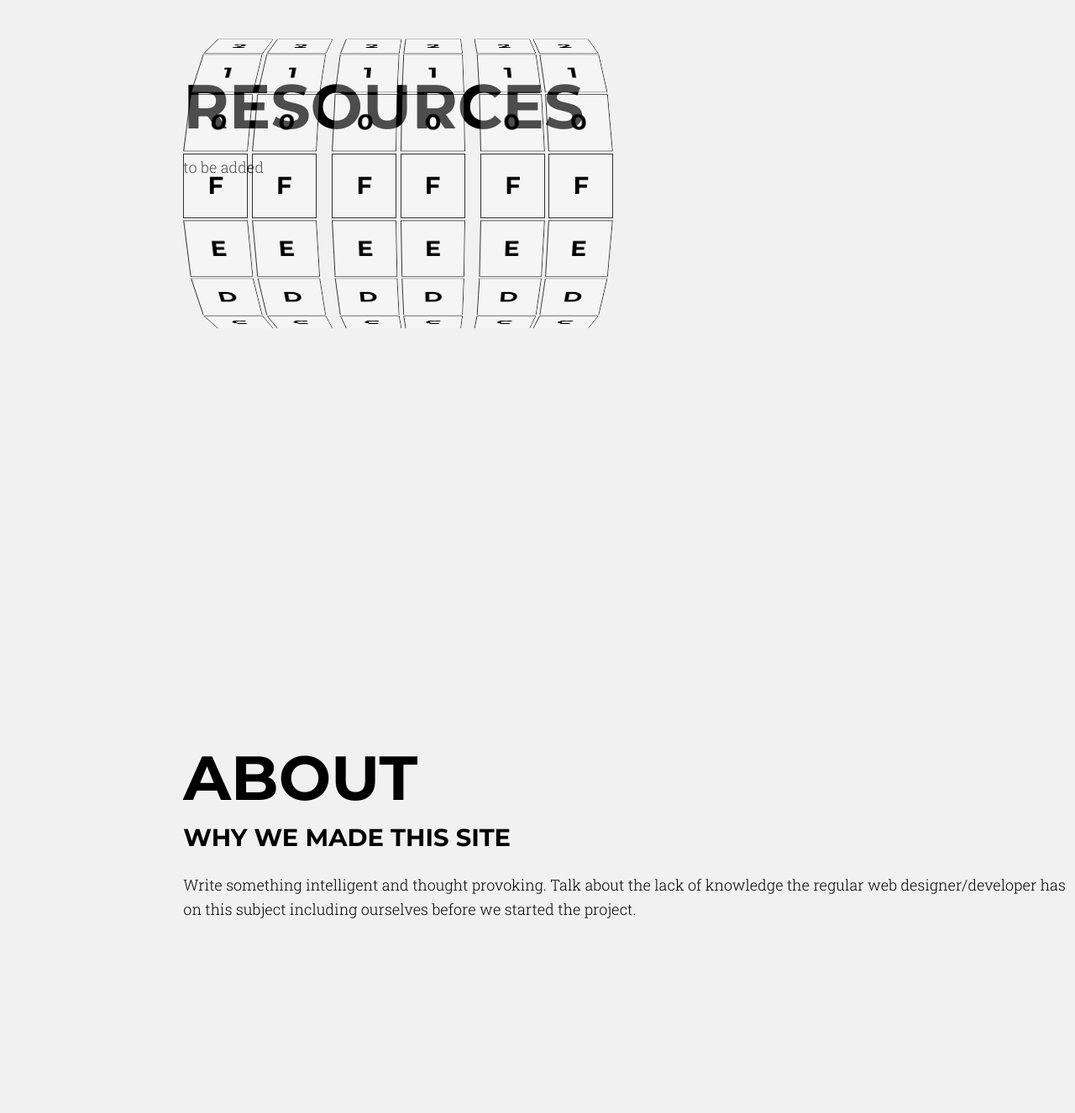
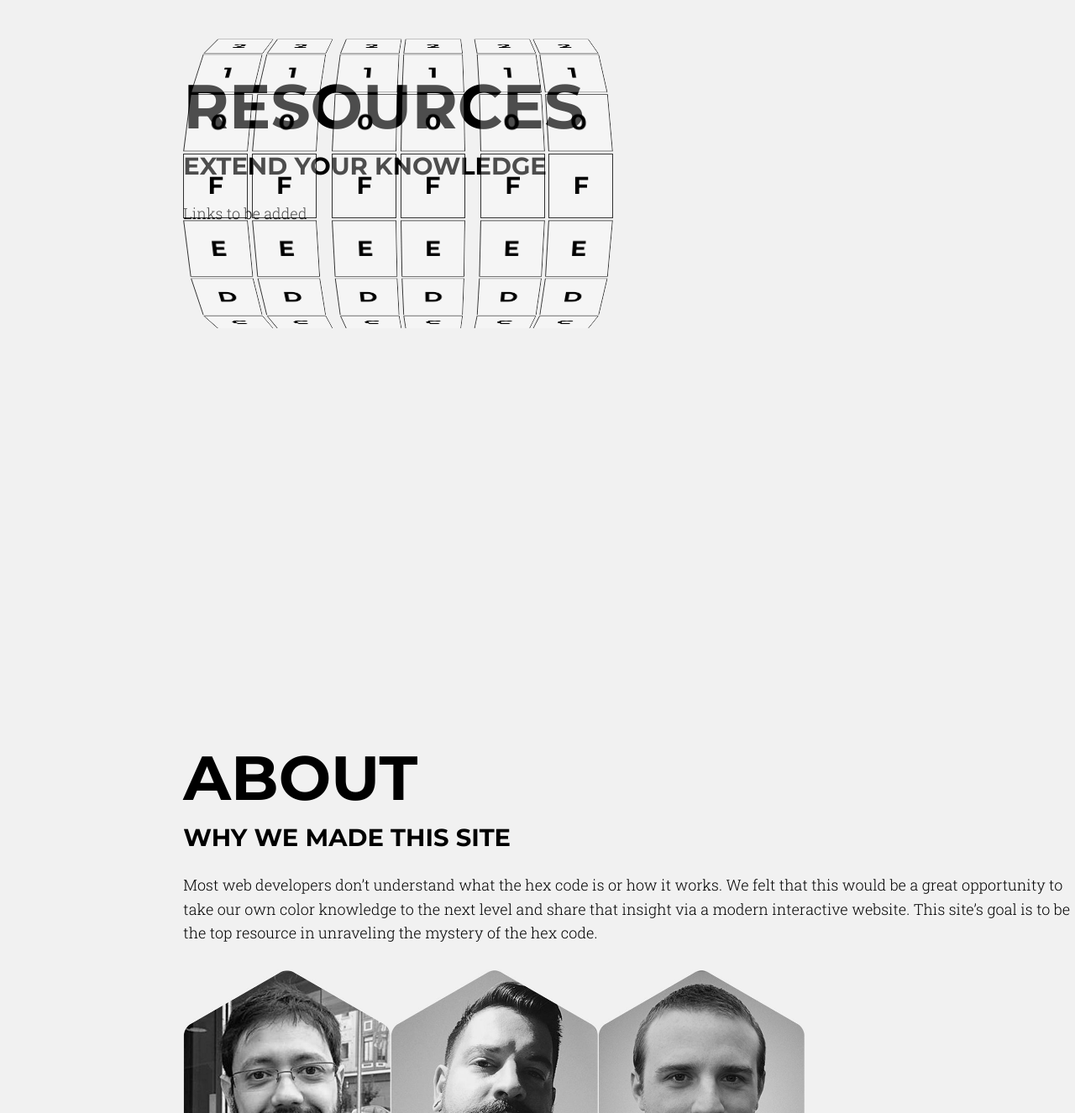
Before and after one commit to GilmarLira/thehexcode, a plain HTML site: page index.html in a window 1280 px wide. Shown: the part 3153-4479 px from the top of the page at 84% size. Drawn offline with nearby package versions, Linux system fonts and the light colour scheme.

Commit message:
Animated .gif portraits

```diff
--- a/css/style.css
+++ b/css/style.css
@@ -253,14 +253,30 @@ body {
 .footer {
   display: none; }
 
+#img_wrap #static, #img_wrap:hover #animated {
+  display: inline; }
+
+#img_wrap #animated, #img_wrap:hover #static {
+  display: none; }
+
+#img_wrap img {
+  float: left;
+  display: block;
+  margin-right: 2.35765%;
+  width: 23.23176%;
+  margin: 0; }
+  #img_wrap img:last-child {
+    margin-right: 0; }
+
 #section-colorcode {
   -webkit-transition: all 1s ease-in-out;
   -moz-transition: all 1s ease-in-out;
-  transition: all 1s ease-in-out; }
-  #section-colorcode .color-overlay {
-    position: absolute;
-    width: 100%;
-    height: 100%; }
+  transition: all 1s ease-in-out;
+  /*.color-overlay{
+      @include position(absolute, 0 0 0 0);
+      width: 100%;
+      height: 100%;
+  }*/ }
   #section-colorcode label {
     font-size: 118px;
     line-height: 144px;
--- a/index.html
+++ b/index.html
@@ -113,7 +113,8 @@
                     <h1>Resources</h1>
                 </header>
                 <div class="section-content">
-                    <p>to be added</p>
+                    <h1 class="gamma">Extend Your Knowledge</h1>
+                    <p>Links to be added</p>
                 </div>
             </section>
 
@@ -123,8 +124,30 @@
                 </header>
                 <div class="section-content">
                     <h1 class="gamma">Why We Made This Site</h1>
-                    <p>Write something intelligent and thought provoking. Talk about the lack of knowledge the regular web designer/developer has on this subject including ourselves before we started the project. </p>
+                    <p>Most web developers don’t understand what the hex code is or how it works. We felt that this would be a great opportunity to take our own color knowledge to the next level and share that insight via a modern interactive website. This site’s goal is to be the top resource in unraveling the mystery of the hex code.</p>
                 </div>
+
+                <div class="portraits">
+
+
+                    <div id="img_wrap" class="static gilmar">
+                        <img id="animated" src="img/gilmar.gif">
+                        <img id="static" src="img/gilmar.jpg">
+                    </div>
+
+                    <div id="img_wrap" class="static hugo">
+                        <img id="animated" src="img/hugo.gif">
+                        <img id="static" src="img/hugo.jpg">
+                    </div>
+
+                    <div id="img_wrap" class="static james">
+                        <img id="animated" src="img/james.gif">
+                        <img id="static" src="img/james.jpg">
+                    </div>
+
+
+                </div>
+
             </section>
         </div>
     </div>
```
Also changed, not shown: img/gilmar.gif (added), img/gilmar.jpg (added), img/hugo.gif (added), img/hugo.jpg (added), img/james.gif (added), img/james.jpg (added), 1 other file.
